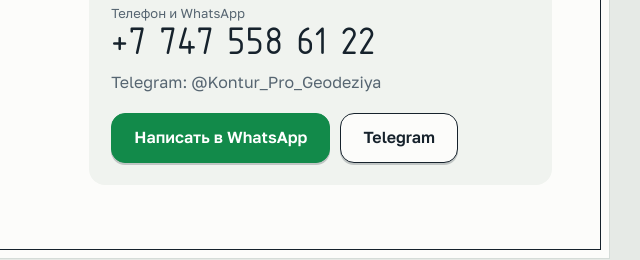
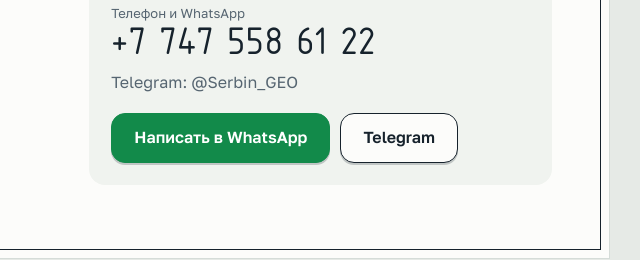
Before and after one commit to serbin-geo/serbin-geo.github.io, a plain HTML site: page index.html in a window 1280 px wide. Shown: the part 6765-7025 px from the top of the page, 630-1270 px from the left. Drawn offline with Linux system fonts and the light colour scheme.

Commit message:
Новый Telegram: Serbin_GEO

```diff
--- a/index.html
+++ b/index.html
@@ -498,7 +498,7 @@ input[type=text]:hover,input[type=text]:focus{border-color:var(--ink2)}
 
 <script>
 /* Настройки: сюда вписываются имя и контакты */
-const CONFIG={name:'Сербин Дмитрий',whatsapp:'+7 747 558 61 22',telegram:'Kontur_Pro_Geodeziya'};
+const CONFIG={name:'Сербин Дмитрий',whatsapp:'+7 747 558 61 22',telegram:'Serbin_GEO'};
 
 /*CALC-START*/
 const P={tiers:{A:6000,B:8000,C:11000},repeat:0.8,cap:0.35,floor:4500,minOrder:15000,dwg:10,scan:20,dev:20,regular:5,kit:15};
```
